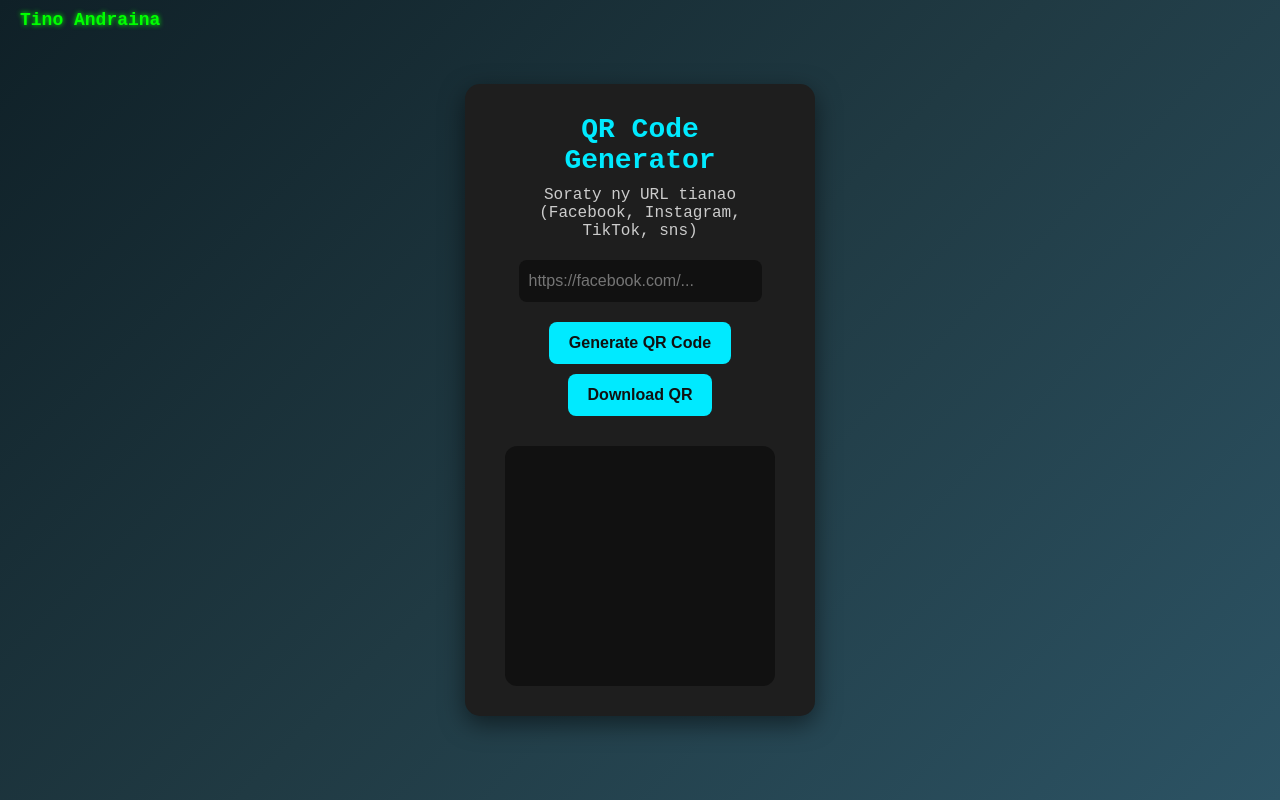
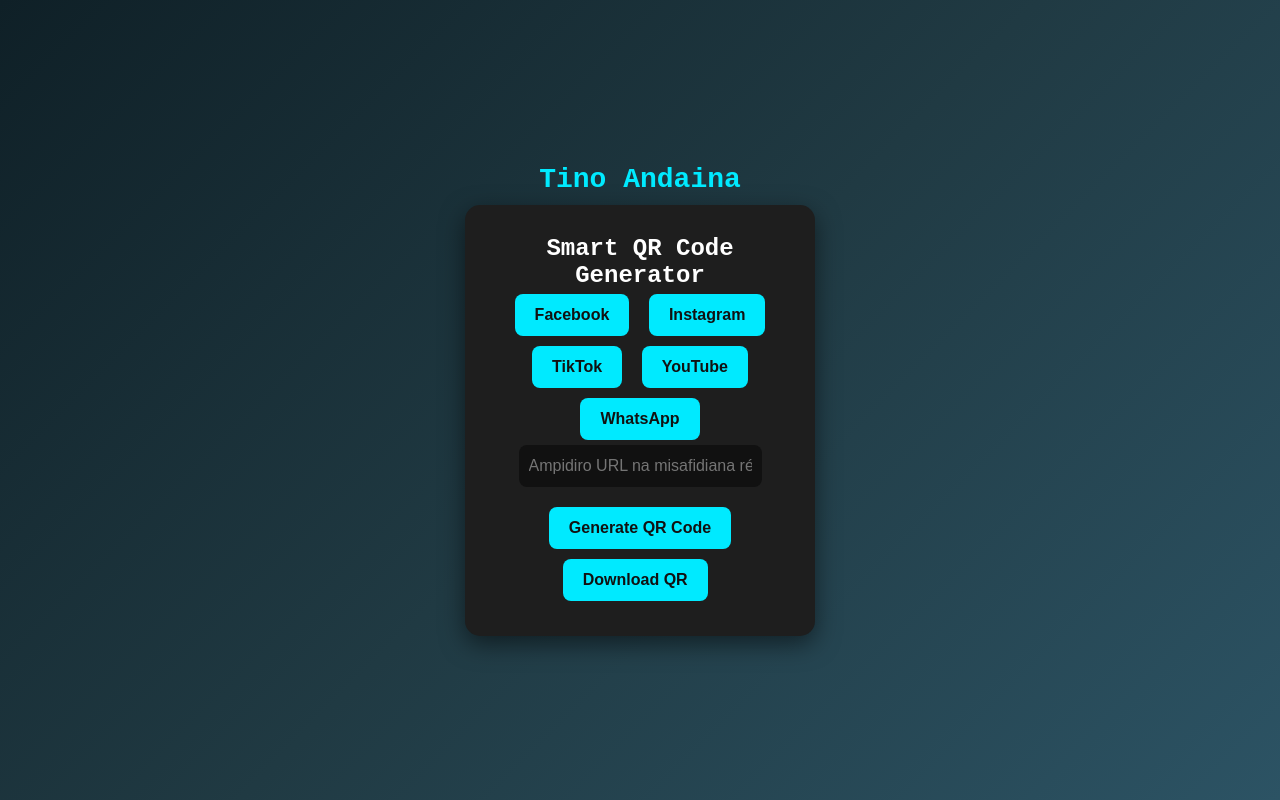
Before and after one commit to tino669244/my-thermux-tools, a plain HTML site: page index.html in a window 1280 px wide. Drawn offline with Linux system fonts and the light colour scheme.

Commit message:
Update index.html

```diff
--- a/index.html
+++ b/index.html
@@ -1,29 +1,34 @@
 <!DOCTYPE html>
 <html lang="en">
 <head>
-  <meta charset="UTF-8">
-  <title>QR Code Generator</title>
-  <link rel="stylesheet" href="style.css">
+    <meta charset="UTF-8" />
+    <meta name="viewport" content="width=device-width, initial-scale=1.0" />
+    <title>QR Code Generator</title>
+    <link rel="stylesheet" href="style.css" />
 </head>
+
 <body>
+    <h1 id="brand">Tino Andaina</h1>
 
-  <!-- Fixed name eo ambony, terminal style -->
-  <div class="fixed-name">Tino Andraina</div>
+    <div class="container">
+        <h2>Smart QR Code Generator</h2>
 
-  <div class="container">
-    <h1>QR Code Generator</h1>
-    <p>Soraty ny URL tianao (Facebook, Instagram, TikTok, sns)</p>
+        <div class="social-menu">
+            <button onclick="setPreset('facebook')">Facebook</button>
+            <button onclick="setPreset('instagram')">Instagram</button>
+            <button onclick="setPreset('tiktok')">TikTok</button>
+            <button onclick="setPreset('youtube')">YouTube</button>
+            <button onclick="setPreset('whatsapp')">WhatsApp</button>
+        </div>
 
-    <input type="text" id="textInput" placeholder="https://facebook.com/...">
+        <input type="text" id="textInput" placeholder="Ampidiro URL na misafidiana réseau ↑">
 
-    <button onclick="generateQR()">Generate QR Code</button>
-    <button onclick="downloadQR()">Download QR</button>
+        <button id="generateBtn" onclick="generateQR()">Generate QR Code</button>
+        <button id="downloadBtn" onclick="downloadQR()">Download QR</button>
 
-    <div class="qr-box">
-      <img id="qrImage" src="" alt="QR Code hiseho eto">
+        <img id="qrImage" class="qr" />
     </div>
-  </div>
 
-  <script src="script.js"></script>
+    <script src="script.js"></script>
 </body>
 </html>
```
